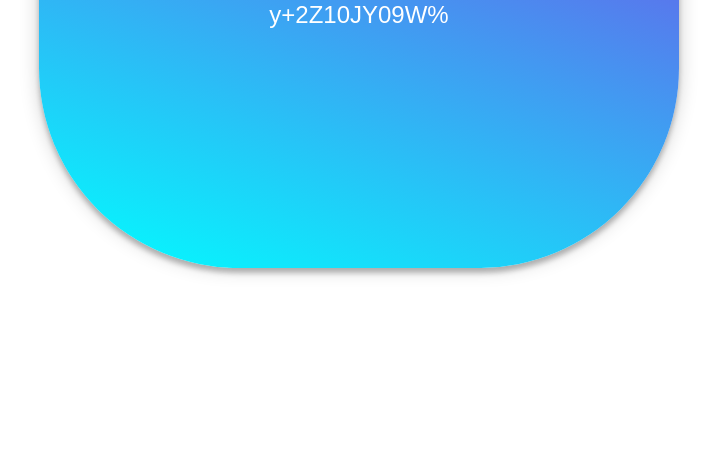
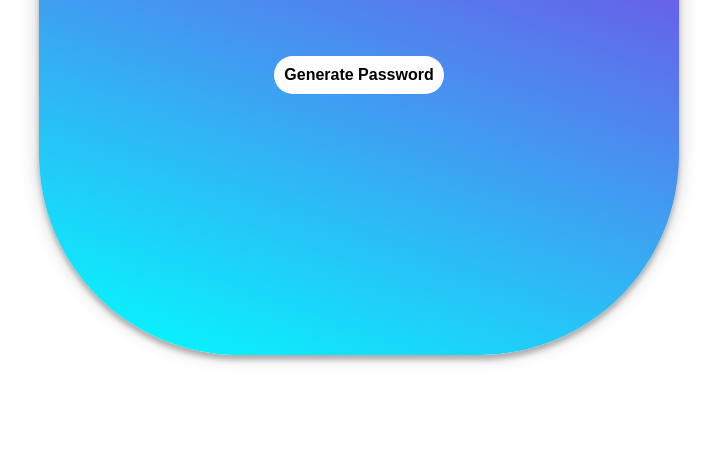
Before and after one commit to faisalmehmoodnaizi/password-generator, a plain HTML site: page index.html in a window 1280 px wide. Shown: the part 342-800 px from the top of the page, without its empty margins (281-998 px from the left). Drawn offline with Linux system fonts and the light colour scheme.

Commit message:
Update index.html

```diff
--- a/index.html
+++ b/index.html
@@ -19,35 +19,47 @@
             margin: auto;
             height: 70vh;
             display: flex;
-        margin-top: 50px;
             border-radius: 20px 20px 200px 200px;
             box-shadow: 0 0 20px 0 rgba(0,0,0,0.2), 0 5px 5px 0 rgba(0,0,0,0.24);
+            margin-top: 50px;
             background-image: linear-gradient(200deg,blueviolet,aqua);
             justify-content: center;
+            align-items: center;
             flex-direction: column;
-        align-items: center;
+        }
+        #myBtn{
+            margin-top: 1rem;
+            background-color: #fefefe;
+            border: none;
+            border-radius: 20px;
+            padding: 10px;
+            font-size: 1rem;
+            font-weight: 700;
+            color: #000;
+            cursor: pointer;
         }
         h1 {
             font-size: 2rem;
             font-weight: 700;
             text-align: center;
+            padding-top: 50px;
         }
         p {
+            font-size: 1.5rem;
+            font-weight: 400;
+            text-align: center;
+            margin-top: 1rem;
             color: #fff;
-            margin-top: 1rem;
-            font-weight: 400;
-            font-size: 1.5rem;
-            text-align: center;
         }
     </style>
 </head>
 <body>
+    <h1>Password Generator</h1>
     <div class="main">
-        <h1>Password Generator</h1>
+            <button type="button" id="myBtn">Generate Password</button>
         <p id="password"></p>
     </div>
     <script>
-        // -----------FMnaizi-------------
         function generatePassword(length, includeUppercase, includeLowercase, includeNumber, includeSymbols) {
             const uppercaseChars = "ABCDEFGHIJKLMNOPQRSTUVWXYZ";
             const lowercaseChars = "abcdefghijklmnopqrstuvwxyz";
@@ -56,25 +68,25 @@
             let password = '';
             let allowedChars = '';
 
-            allowedChars += includeUppercase ? uppercaseChars: "";
-            allowedChars += includeLowercase? lowercaseChars: "";
-            allowedChars += includeNumber? numberChars: "";
-            allowedChars += includeSymbols? symbolChars: "";
+            allowedChars += includeUppercase ? uppercaseChars : "";
+            allowedChars += includeLowercase ? lowercaseChars : "";
+            allowedChars += includeNumber ? numberChars : "";
+            allowedChars += includeSymbols ? symbolChars : "";
 
             if (length <= 0) {
-                return `(Passord length must be at least 1)`;
+                return "Password length must be at least 1";
             }
             if (allowedChars.length === 0) {
-                return `(Must include at least one character type)`;
+                return "Must include at least one character type";
             }
             for (let i = 0; i < length; i++) {
                 password += allowedChars.charAt(Math.floor(Math.random() * allowedChars.length));
             }
 
-            document.getElementById("password").innerHTML = password;
             return password;
         }
-        // var password = generatePassword(12, true, true, true, true);
+
+        document.getElementById("myBtn").addEventListener("click", function() {
             const passwordLength = 12;
             const includeUppercase = true;
             const includeLowercase = true;
@@ -82,8 +94,8 @@
             const includeSymbols = true;
 
             const password = generatePassword(passwordLength, includeUppercase, includeLowercase, includeNumber, includeSymbols);
-        console.log(`Generate Passord: ${password}`);
-
+            document.getElementById("password").innerHTML = password;
+        });
     </script>
 </body>
 </html>
```
Lines whose indentation alone changed are shown as unchanged.
